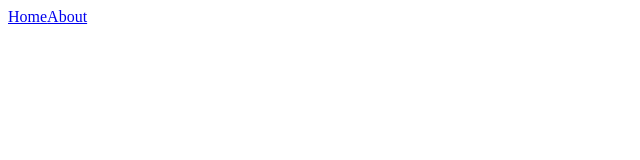
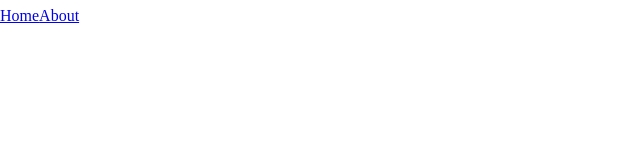
Before and after one commit to ibimina/multi-step-form, a Vue app: page / in a window 1280 px wide. Shown: the top 160 px of the page, without its empty margins (0-640 px from the left). Built offline with nearby package versions, Linux system fonts and the light colour scheme.

Commit message:
styles: reset application styles

```diff
--- a/src/assets/main.css
+++ b/src/assets/main.css
@@ -0,0 +1,17 @@
+*,
+*::before,
+*::after {
+  padding: 0;
+  margin: 0;
+  box-sizing: border-box;
+}
+body{
+    min-height: 100vh;
+    width: 100%;
+    font-size: 16px;
+    line-height: 32px;
+}
+img,picture{
+    max-width: 100%;
+    display: block;
+}
```
